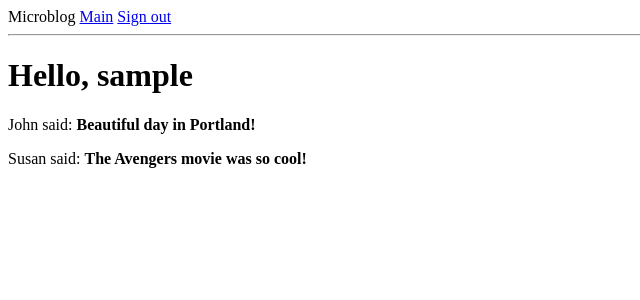
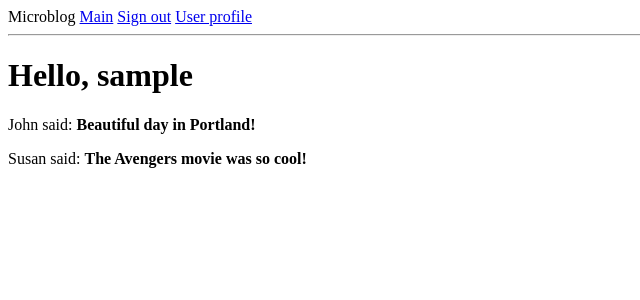
Before and after one commit to amozhegov/Flask-microblog, a Flask app: page /index in a window 1280 px wide. Shown: the top 300 px of the page, without its empty margins (0-640 px from the left). Run offline with Flask 3, Linux system fonts and the light colour scheme; the visitor is signed in with stand-in values (Sample User, id 1).

Commit message:
Added user profile

```diff
--- a/app/routes.py
+++ b/app/routes.py
@@ -66,3 +66,15 @@
     return render_template('index.html',
                            title = 'Main page',
                            posts = posts)
+
+@app.route('/user/<username>')
+@login_required
+def user(username):
+    user = User.query.filter_by(username=username).first_or_404()
+    posts = [
+        {'author': user, 'body': 'Test post1'},
+        {'author': user, 'body': 'Test post2'}
+    ]
+    return render_template('user.html',
+                           user=user,
+                           posts=posts)
--- a/app/templates/base.html
+++ b/app/templates/base.html
@@ -16,7 +16,9 @@
         <a href="{{ url_for('login') }}">Sign in</a>
         {% else %}
         <a href="{{ url_for('logout') }}">Sign out</a>
+        <a href="{{ url_for('user', username=current_user.username) }}">User profile</a>
         {% endif %}
+
     </div>
 
     <hr>
```
Also changed, not shown: app/templates/user.html (added, +11 -0 lines).
